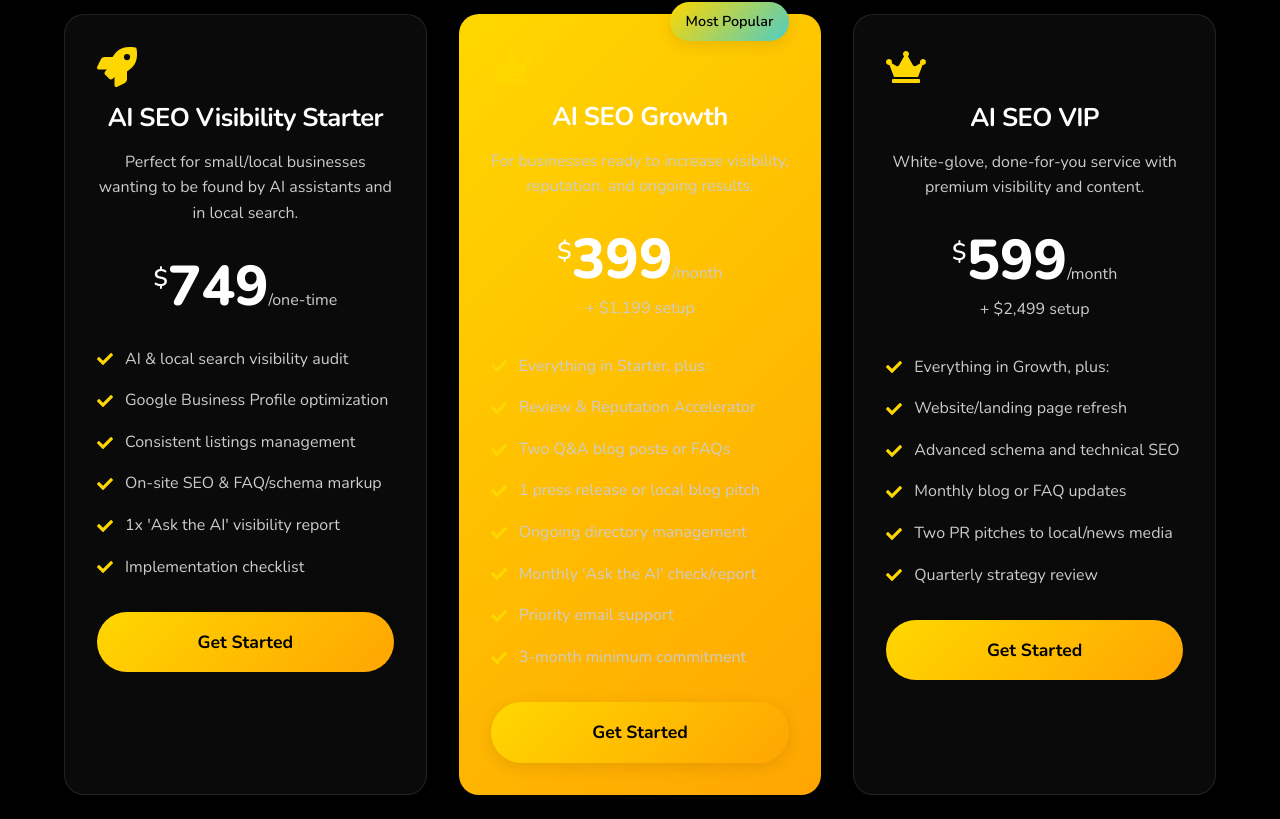
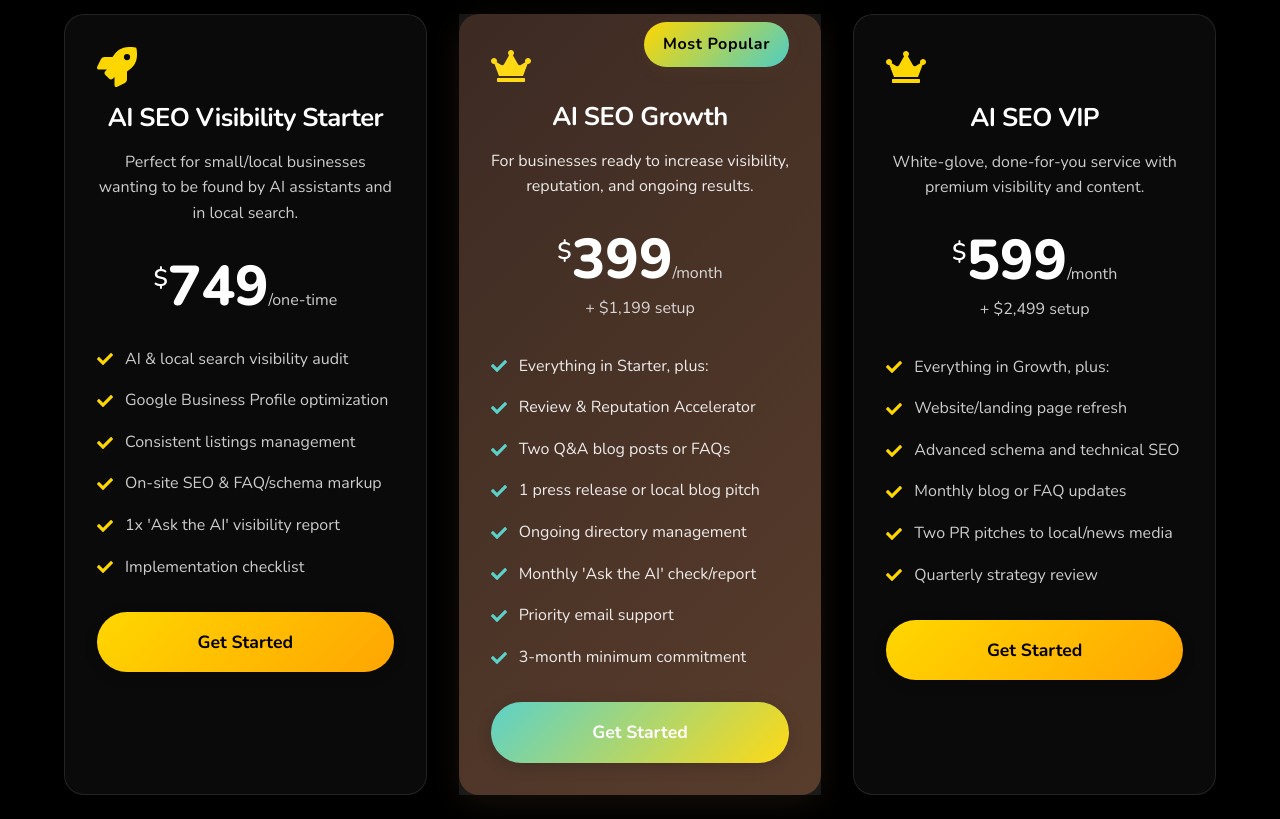
Before and after one commit to KJGuce/dueseasondigital.github.io, a React (Vite) app in the folder react-site/: page /services in a window 1280 px wide. Shown: the part 501-1320 px from the top of the page. Built offline with nearby package versions, Linux system fonts and the light colour scheme.

Commit message:
Improve contrast and readability of Most Popular card

```diff
--- a/react-site/src/pages/ServicesPage.module.css
+++ b/react-site/src/pages/ServicesPage.module.css
@@ -85,6 +85,7 @@
   border: 1px solid rgba(255, 255, 255, 0.1);
   transition: transform 0.3s ease, box-shadow 0.3s ease;
   box-shadow: 0 4px 20px rgba(0, 0, 0, 0.1);
+  overflow: visible;
 }
 
 .package:hover {
@@ -93,17 +94,24 @@
 }
 
 .popular {
-  background: linear-gradient(
-    135deg,
-    var(--color-primary) 0%,
-    var(--color-primary-accent) 100%
-  );
+  position: relative;
+  background: linear-gradient(135deg, #2c1810 0%, #4a2c1a 100%);
   border: none;
+  overflow: visible;
+  box-shadow: 0 8px 32px rgba(124, 90, 54, 0.18);
+}
+
+.popular::after {
+  content: "";
+  position: absolute;
+  inset: 0;
+  background: rgba(255, 255, 255, 0.08);
+  pointer-events: none;
 }
 
 .popularBadge {
   position: absolute;
-  top: -12px;
+  top: 0.5rem;
   right: 2rem;
   background: linear-gradient(
     135deg,
@@ -111,11 +119,14 @@
     var(--color-accent) 100%
   );
   color: var(--color-background);
-  padding: 0.5rem 1rem;
-  border-radius: 20px;
-  font-weight: 600;
-  font-size: 0.9rem;
-  box-shadow: 0 4px 15px rgba(0, 0, 0, 0.1);
+  padding: 0.6rem 1.2rem;
+  border-radius: 24px;
+  font-weight: 700;
+  font-size: 1rem;
+  letter-spacing: 0.04em;
+  box-shadow: 0 4px 15px rgba(124, 90, 54, 0.12);
+  border: none;
+  z-index: 2;
 }
 
 .packageHeader {
@@ -339,6 +350,44 @@
   text-align: center;
 }
 
+.popular .packageHeader h2 {
+  color: #ffffff;
+}
+
+.popular .packageHeader p {
+  color: rgba(255, 255, 255, 0.9);
+}
+
+.popular .price {
+  color: #ffffff;
+}
+
+.popular .period {
+  color: rgba(255, 255, 255, 0.8);
+}
+
+.popular .setup {
+  color: rgba(255, 255, 255, 0.8);
+}
+
+.popular .features li {
+  color: rgba(255, 255, 255, 0.9);
+}
+
+.popular .checkIcon {
+  color: var(--color-accent);
+}
+
+.popular .ctaButton {
+  background: linear-gradient(
+    135deg,
+    var(--color-accent) 0%,
+    var(--color-primary) 100%
+  );
+  color: #ffffff;
+  box-shadow: 0 4px 15px rgba(0, 0, 0, 0.2);
+}
+
 @media (max-width: 768px) {
   .servicesPage {
     padding: 0;
```
